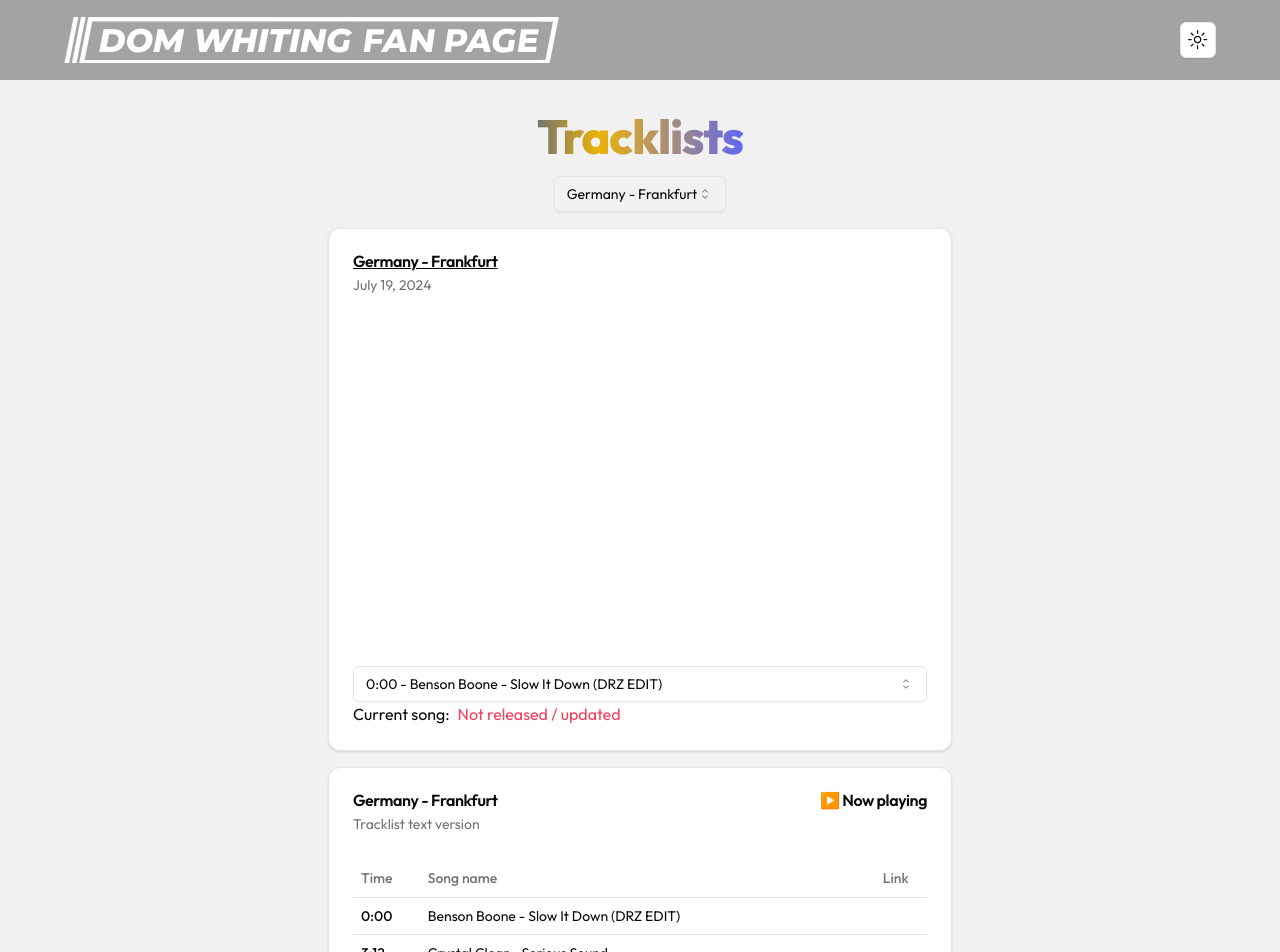
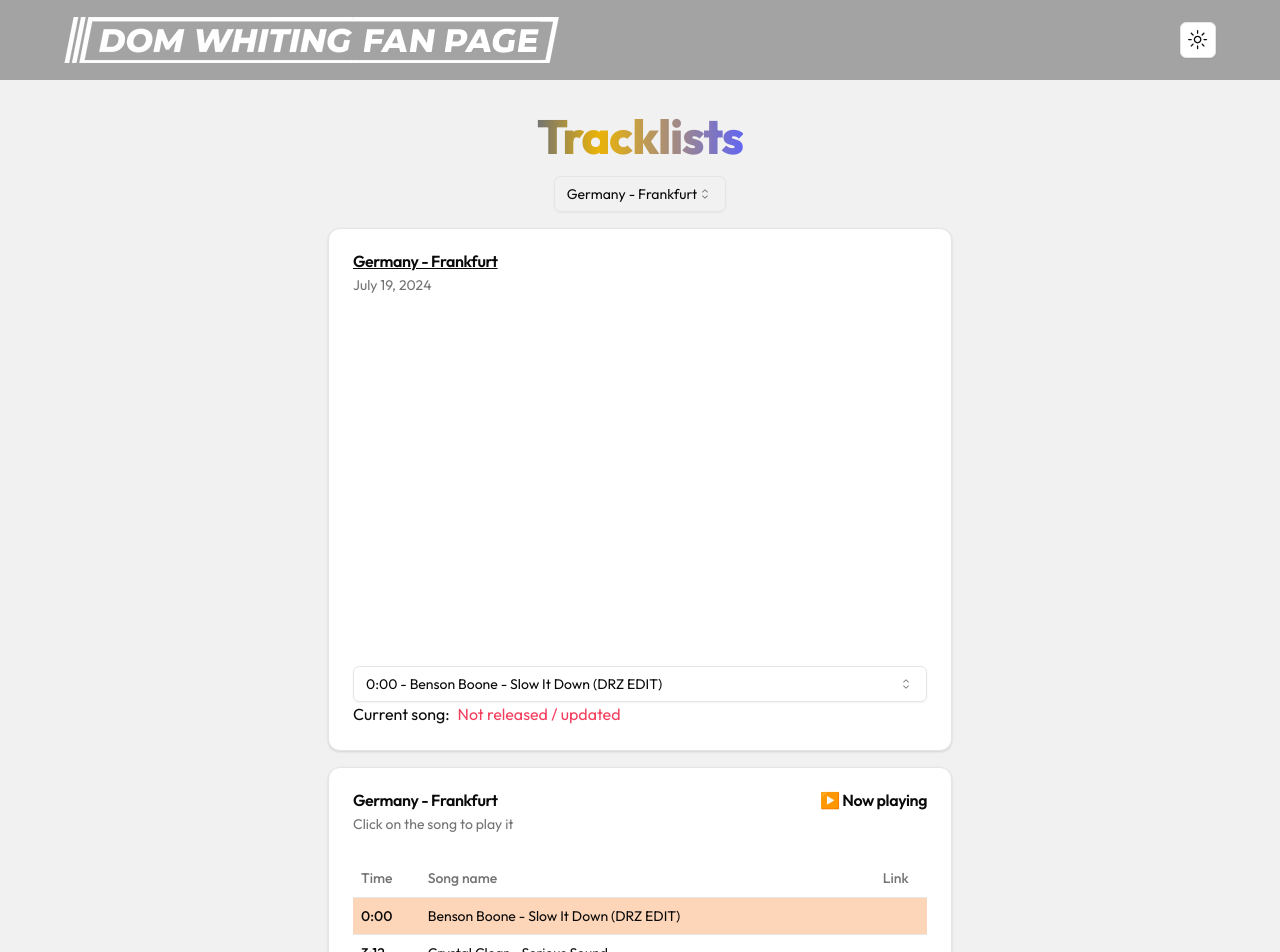
Before and after one commit to Garlikdev/dnbonthebike, a Next.js app: page / in a window 1280 px wide. Shown: the top 952 px of the page. Built offline with nearby package versions, Linux system fonts and the light colour scheme.

Commit message:
Added "Now playing" indicator in playlist

```diff
--- a/src/app/page.tsx
+++ b/src/app/page.tsx
@@ -51,6 +51,25 @@ export default function HomePage() {
       {},
     ),
   );
+
+  const [activeIndex, setActiveIndex] = useState<number | null>(null);
+
+  useEffect(() => {
+    if (!currentPlaylist) return; // Early return if no playlist is selected
+
+    const playlistName = currentPlaylist.name;
+    const currentTime = currentTimes[playlistName] ?? 0; // Default to 0 if undefined
+
+    const activeIndex = currentPlaylist.items.findIndex((item, index) => {
+      const nextItem = currentPlaylist.items[index + 1];
+      return (
+        currentTime >= item.time &&
+        (nextItem === undefined || currentTime < nextItem.time)
+      );
+    });
+
+    setActiveIndex(activeIndex);
+  }, [currentTimes, currentPlaylist]);
 
   // Handler for player ready event
   const handlePlayerReady = (player: ReactPlayer, name: string) => {
@@ -170,7 +189,7 @@ export default function HomePage() {
               <CardTitle className="flex justify-between">
                 {currentPlaylist.name} <p>▶️ Now playing</p>
               </CardTitle>
-              <CardDescription>Tracklist text version</CardDescription>
+              <CardDescription>Click on the song to play it</CardDescription>
             </CardHeader>
             <CardContent>
               <Table>
@@ -185,13 +204,15 @@ export default function HomePage() {
                   </TableRow>
                 </TableHeader>
                 <TableBody>
-                  {currentPlaylist.items.map((item) => (
+                  {currentPlaylist.items.map((item, index) => (
                     <TableRow
                       key={item.time}
                       onClick={() =>
                         handleItemClick(item.time, currentPlaylist.name)
                       }
-                      className={"cursor-pointer"}
+                      className={`cursor-pointer transition-colors hover:!bg-orange-500/60 ${
+                        activeIndex === index ? "bg-orange-500/30" : ""
+                      }`}
                     >
                       <TableCell className="font-medium">
                         {formatTime(item.time)}
```
